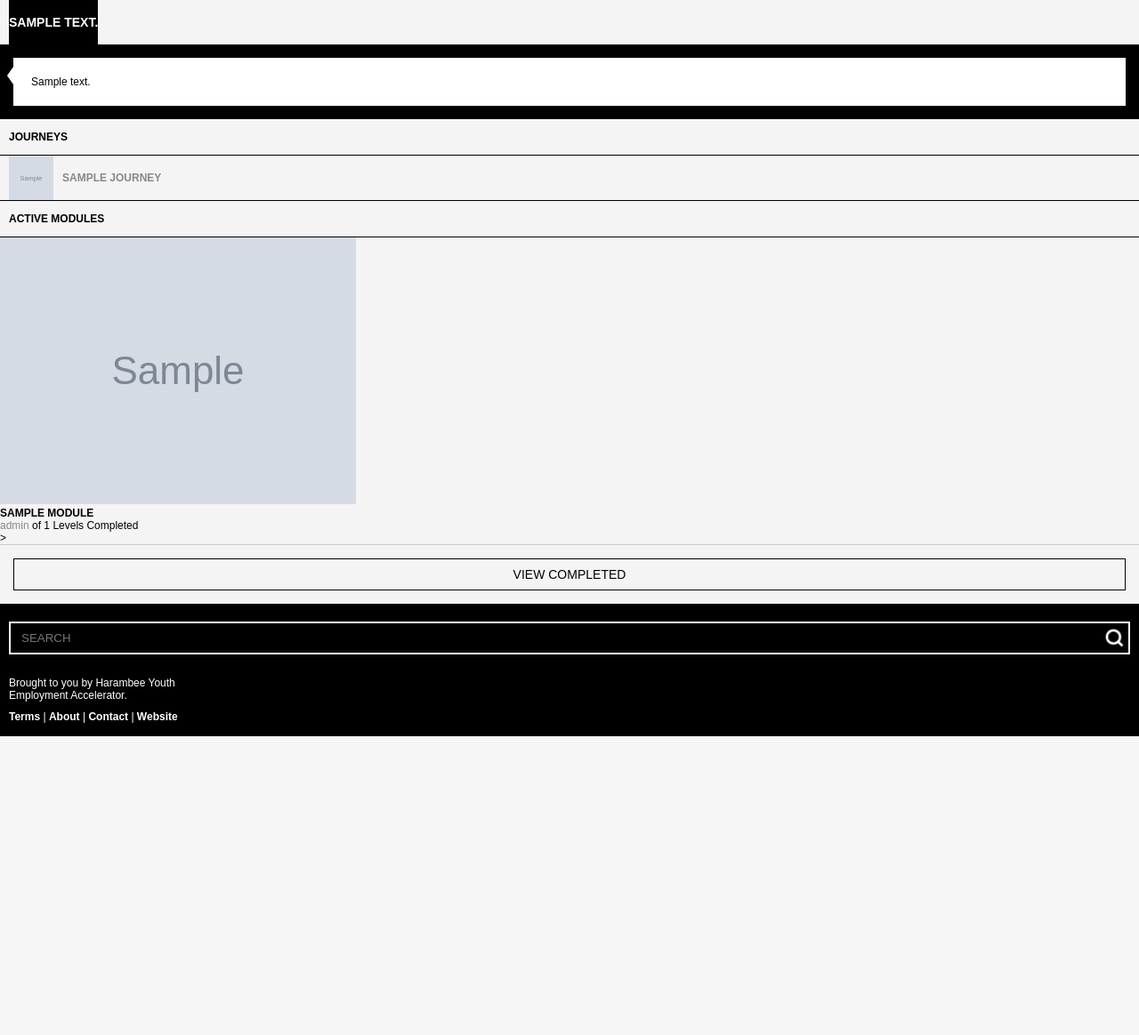
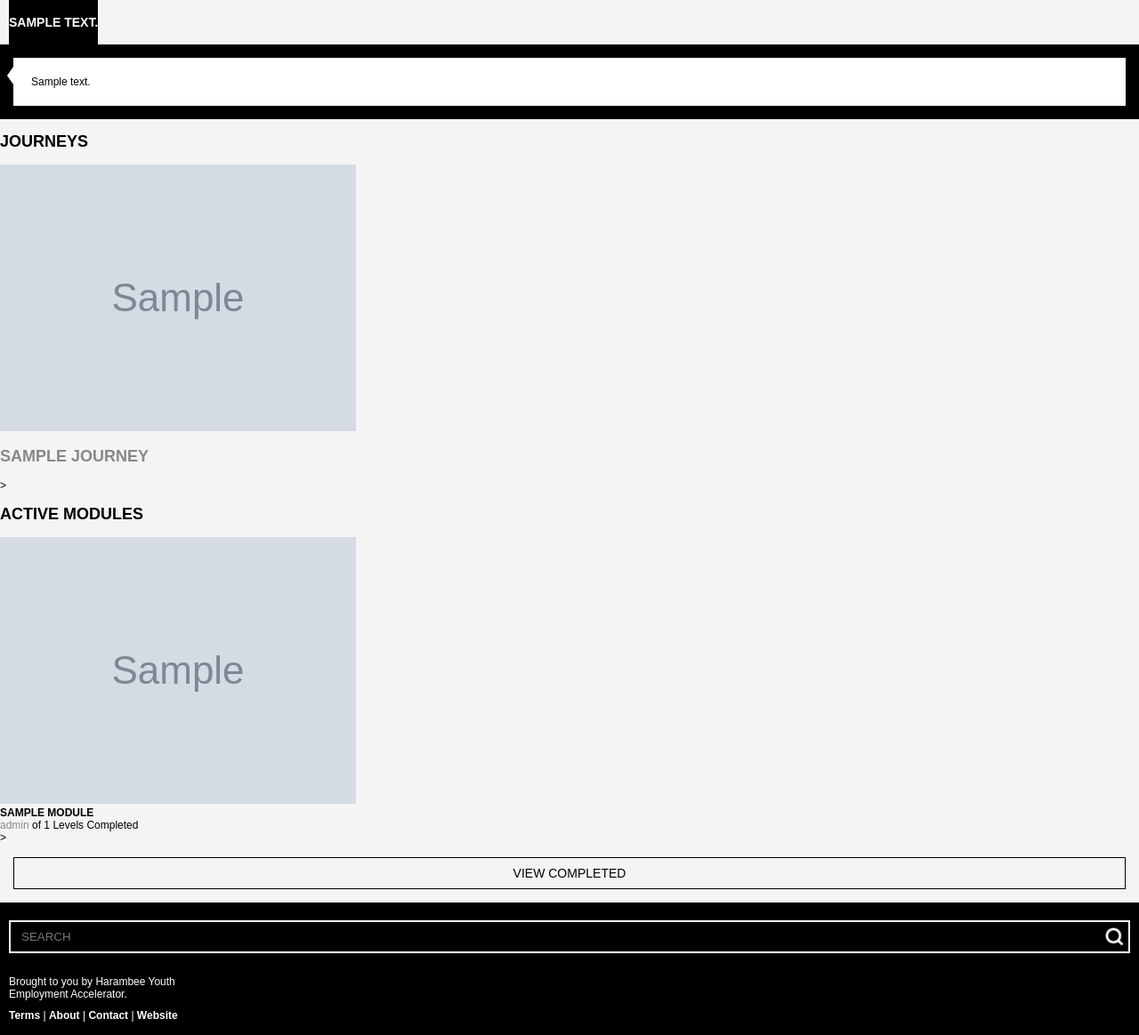
Before and after one commit to praekelt/harambee-mobile, a Django app: template harambee/templates/content/home.html in a window 1280 px wide. Shown: the part 50-1214 px from the top of the page at 89% size. Before the commit the page ends 878 px from the top, so only its background shows below. Run offline with Django 3.2, Linux system fonts and the light colour scheme; the template is opened without the code that fills it: most values are stand-ins (such as "Sample title", 1, 10 or a date in 2020); grey boxes marked "Sample" are stand-in pictures; parts of the project's set-up code (start-up, migrations or seed data) failed here and were passed over; some libraries are stand-ins or nearby versions.

Commit message:
Updated home page

```diff
--- a/harambee/templates/content/home.html
+++ b/harambee/templates/content/home.html
@@ -15,26 +15,41 @@
     {% endif %}
 
     {% if journeys %}
-        <div class="list-heading bold-font bottom-border black-border">JOURNEYS</div>
-
-        <div class="item-line-container bottom-border">
+        <div class="solo line">
+            <div>
+                <div>
+                    <h2 class="line-heading">JOURNEYS</h2>
+                </div>
+            </div>
+        </div>
+        <div class="block-container">
             {% for journey in journeys %}
-                <a class="item-line-link black-border" href="/journey_home/{{ journey.slug }}">
-                    <div class="item-line flexy single-line">
-                        {% if journey.image %}<img src="{{ journey.image.url }}"/>{% endif %}
-                        <div class="bold-font" {% if journey.colour %}style="color: {{ journey.colour }};"{% endif %}>
-                            {{ journey.name |upper }}
+            <div class="block">
+                <a class="line" href="/journey_home/{{ journey.slug }}">
+                    <div>
+                        <div>
+                            <div class="image">
+                                {% if journey.image %}<img src="{{ journey.image.url }}"/>{% endif %}
+                            </div>
+                            <h2 class="line-heading" {% if journey.colour %}style="color: {{ journey.colour }};"{% endif %}>{{ journey.name |upper }}</h2>
+                            <span class="right-link">></span>
                         </div>
                     </div>
                 </a>
+            </div>
             {% endfor %}
         </div>
     {% endif %}
 
-
     {% if module_list %}
-        <div class="list-heading  bold-font bottom-border black-border">ACTIVE MODULES</div>
-        <div class="item-line-container bottom-border light-grey-border">
+         <div class="solo line">
+            <div>
+                <div>
+                    <h2 class="line-heading">ACTIVE MODULES</h2>
+                </div>
+            </div>
+        </div>
+        <div>
             {% include "content/module_data_list.html" %}
         </div>
     {% endif %}
```
